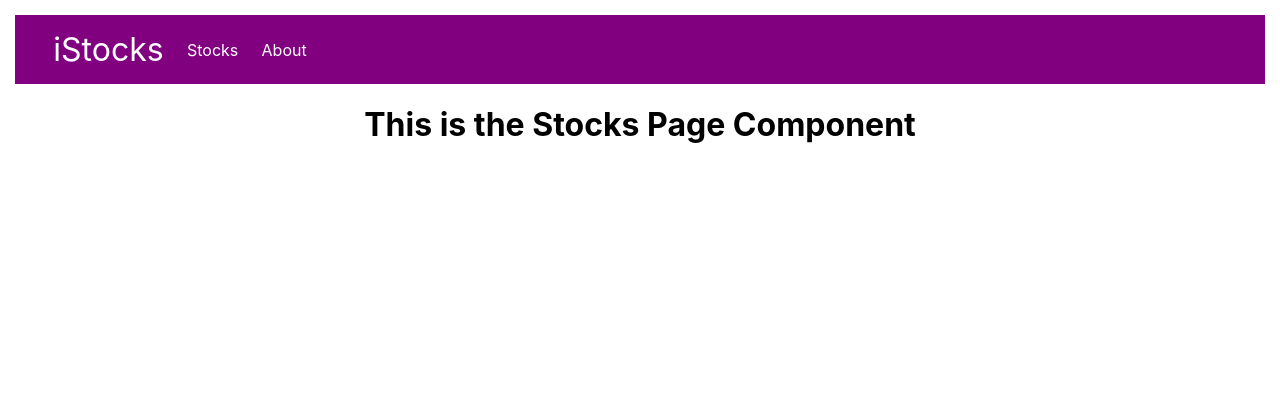
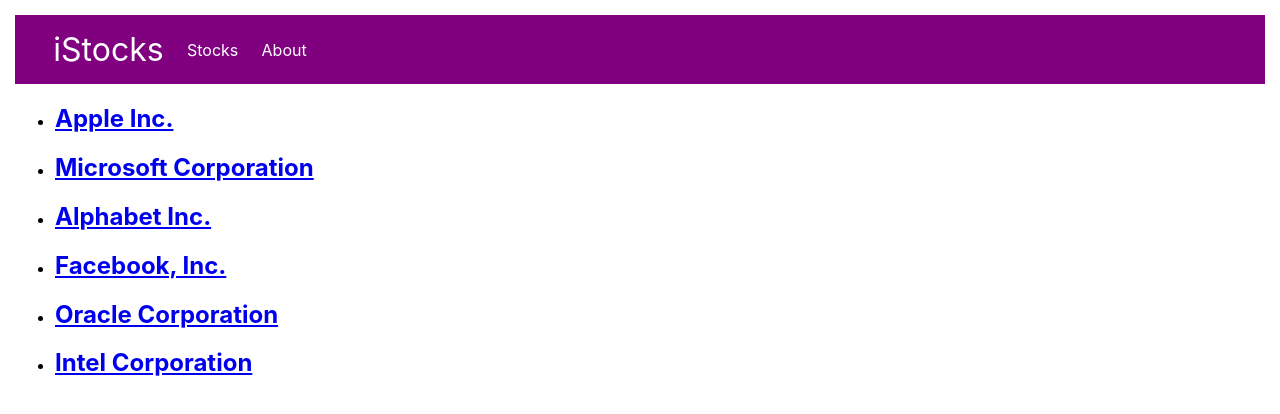
Before and after one commit to cinduhrz/react-router-stockprices-lab, a React (Create React App) app: page /stocks in a window 1280 px wide. Shown: the top 414 px of the page. Built offline with nearby package versions, Linux system fonts and the light colour scheme.

Commit message:
added links to stocks component

```diff
--- a/src/index.css
+++ b/src/index.css
@@ -37,3 +37,7 @@
   cursor: pointer;
   color: rgb(200, 200, 200);
 }
+
+.stocks {
+  text-align: left;
+}
--- a/src/pages/stocks.js
+++ b/src/pages/stocks.js
@@ -1,6 +1,31 @@
+import { Link } from "react-router-dom"
+
 const Stocks = (props) => {
+    const stocks = [
+        {name: "Apple Inc.", symbol: "AAPL", lastPrice: 140.64, change: -0.280000000000001, high: 141.74, low: 140.35, open: 141.5},
+        {name: "Microsoft Corporation", symbol: "MSFT", lastPrice: 64.98, change: 0.109999999999999, high: 65.45, low: 64.76, open: 65.12},
+        {name: "Alphabet Inc.", symbol: "GOOGL", lastPrice: 835.14, change: -4.50999999999999, high: 844, low: 829.1, open: 842},
+        {name: "Facebook, Inc.", symbol: "FB", lastPrice: 140.34, change: 0.810000000000002, high: 141.0244, low: 139.76, open: 140.08},
+        {name: "Oracle Corporation", symbol: "ORCL", lastPrice: 44.65, change: -0.300000000000004, high: 45.09, low: 44.575, open: 44.91},
+        {name: "Intel Corporation", symbol: "INTL", lastPrice: 36.16, change: -0.370000000000005, high: 36.78, low: 36.125, open: 36.58}
+      ]
+
     return (<>
-        <h1>This is the Stocks Page Component</h1>
+        <div className="stocks">
+            {stocks.map((stock) => {
+                const {name, symbol} = stock
+
+                return (
+                    <ul>
+                        <li key={symbol}>
+                            <Link to={`/price/${symbol}`}>
+                                <h2>{name}</h2>
+                            </Link>
+                        </li>
+                    </ul>
+                )
+            })}
+        </div>
     </>)
 }
 
--- a/src/router.js
+++ b/src/router.js
@@ -18,7 +18,7 @@
         <Route path="/" element={<App/>}>
             <Route path="" element={<Main/>}/>
             <Route path="stocks" element={<Stocks/>}/>
-            <Route path="price" element={<Price/>}/>
+            <Route path="price/:symbol" element={<Price/>}/>
             <Route path="about" element={<About/>}/>
         </Route>
     )
```
